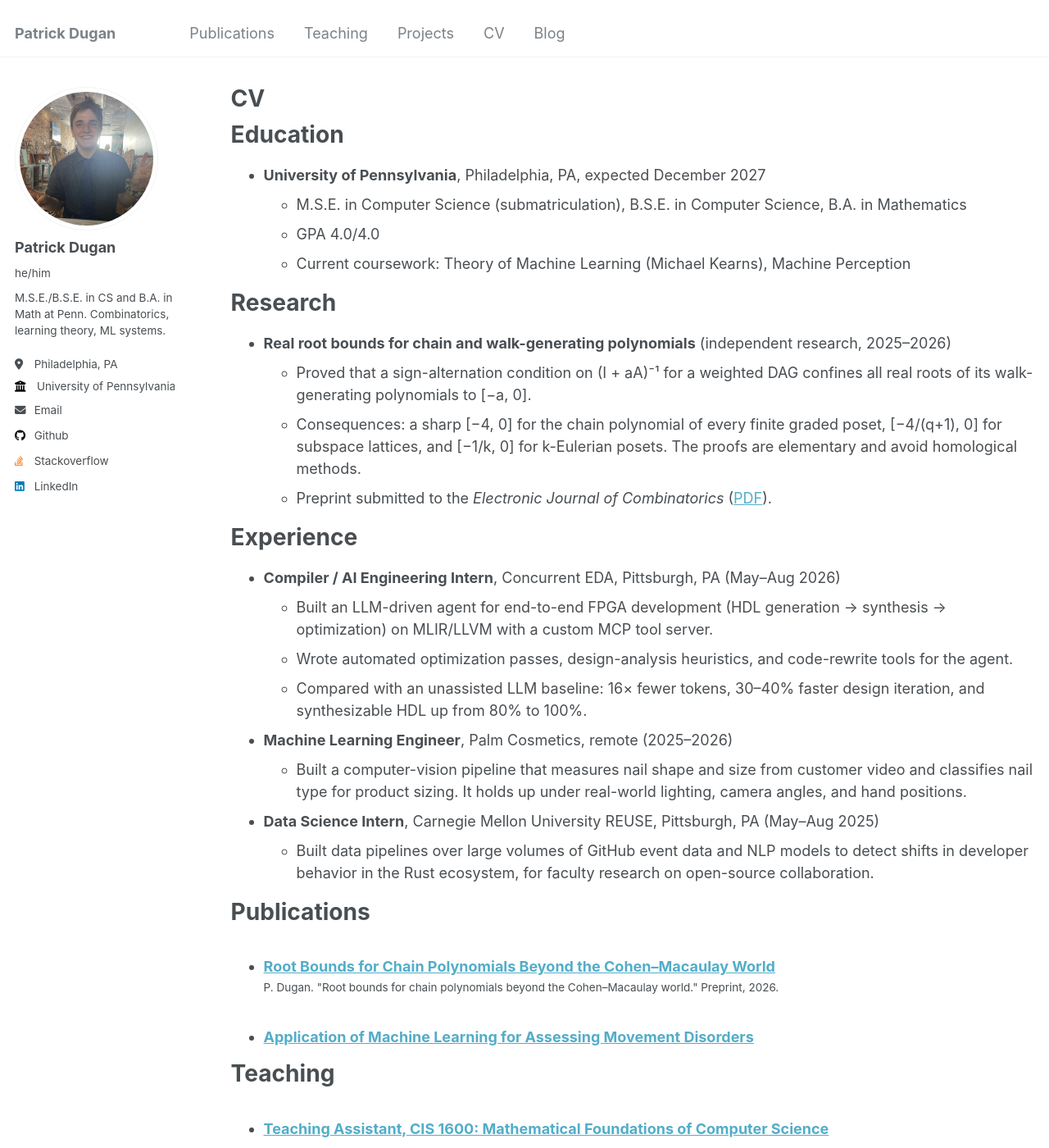
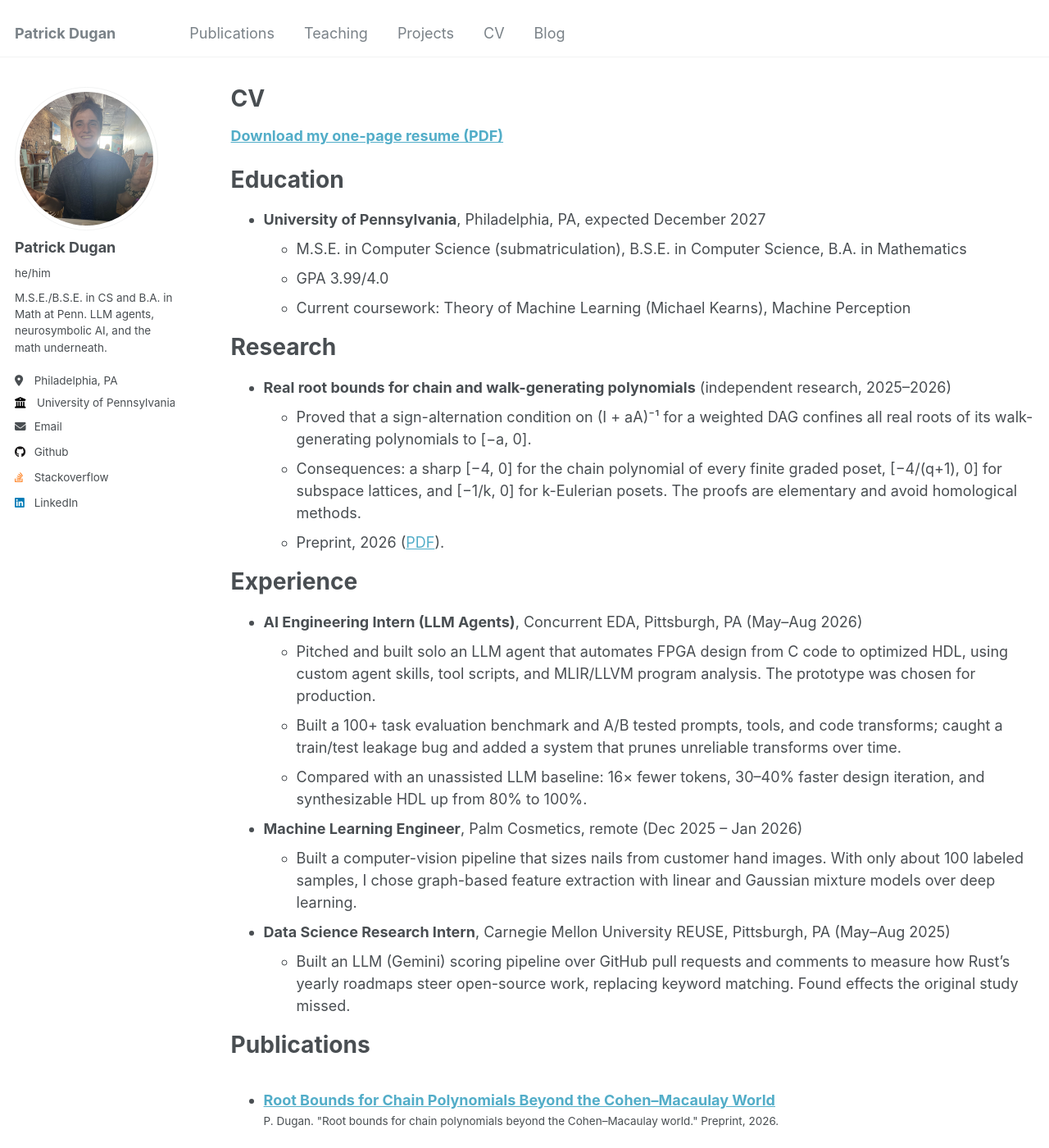
Before and after one commit to patrickDugan04/patrickDugan04.github.io, a Jekyll site: the page built from _pages/cv.md, in a window 1280 px wide and 1400 px high. Shown: the whole window at 82% size. Built offline with Jekyll 4.4.1, drawn with Linux system fonts in a browser that asks for light colours; some of the changed text lies outside the part shown.

Commit message:
Refocus site on AI; add resume PDF; fix stale details
- New bio, about text and interests centered on LLM agents, neurosymbolic AI, AI safety
- Add one-page resume PDF and links from home and CV pages
- CV: GPA 3.99, updated Concurrent EDA/Palm/CMU entries, agent skills (not MCP), AI skills line
- Paper listed as preprint
- Contact email -> pdugan@engineering.upenn.edu
- New project pages: logic gate networks, Policy Lab

Co-Authored-By: Claude Opus 5.5 <noreply@anthropic.com>
Claude-Session: https://claude.ai/code/session_016KZ9ZsoMcbF4uRGeQr8ud5

```diff
--- a/_config.yml
+++ b/_config.yml
@@ -11,7 +11,7 @@ locale: "en-US"
 title: "Patrick Dugan"
 title_separator: "-"
 name: &name "Patrick Dugan"
-description: &description "Math + CS at Penn: combinatorics, learning theory, and ML compilers"
+description: &description "AI and math at Penn: LLM agents, neurosymbolic AI, and learning theory"
 url: https://patrickDugan04.github.io # the base hostname & protocol for your site e.g. "https://mmistakes.github.io"
 baseurl: "" # the subpath of your site, e.g. "/blog"
 repository: "patrickDugan04/patrickDugan04.github.io"
@@ -24,11 +24,11 @@ author:
   avatar: "profile.png"
   name: "Patrick Dugan"
   pronouns: he/him
-  bio: "M.S.E./B.S.E. in CS and B.A. in Math at Penn. Combinatorics, learning theory, ML systems."
+  bio: "M.S.E./B.S.E. in CS and B.A. in Math at Penn. LLM agents, neurosymbolic AI, and the math underneath."
   location: Philadelphia, PA
   employer: University of Pennsylvania
   uri: # URL
-  email: "pdugan@seas.upenn.edu"
+  email: "pdugan@engineering.upenn.edu"
 
   # Academic websites
   arxiv: # URL - Update with the correct link to your profile
--- a/_pages/cv.md
+++ b/_pages/cv.md
@@ -9,11 +9,13 @@ redirect_from:
 
 {% include base_path %}
 
+**[Download my one-page resume (PDF)](/files/Patrick_Dugan_Resume.pdf)**
+
 Education
 ======
 * **University of Pennsylvania**, Philadelphia, PA, expected December 2027
   * M.S.E. in Computer Science (submatriculation), B.S.E. in Computer Science, B.A. in Mathematics
-  * GPA 4.0/4.0
+  * GPA 3.99/4.0
   * Current coursework: Theory of Machine Learning (Michael Kearns), Machine Perception
 
 Research
@@ -21,18 +23,18 @@ Research
 * **Real root bounds for chain and walk-generating polynomials** (independent research, 2025–2026)
   * Proved that a sign-alternation condition on (I + aA)⁻¹ for a weighted DAG confines all real roots of its walk-generating polynomials to [−a, 0].
   * Consequences: a sharp [−4, 0] for the chain polynomial of every finite graded poset, [−4/(q+1), 0] for subspace lattices, and [−1/k, 0] for k-Eulerian posets. The proofs are elementary and avoid homological methods.
-  * Preprint submitted to the *Electronic Journal of Combinatorics* ([PDF](/files/Dugan_chain_polynomial_root_bounds.pdf)).
+  * Preprint, 2026 ([PDF](/files/Dugan_chain_polynomial_root_bounds.pdf)).
 
 Experience
 ======
-* **Compiler / AI Engineering Intern**, Concurrent EDA, Pittsburgh, PA (May–Aug 2026)
-  * Built an LLM-driven agent for end-to-end FPGA development (HDL generation → synthesis → optimization) on MLIR/LLVM with a custom MCP tool server.
-  * Wrote automated optimization passes, design-analysis heuristics, and code-rewrite tools for the agent.
+* **AI Engineering Intern (LLM Agents)**, Concurrent EDA, Pittsburgh, PA (May–Aug 2026)
+  * Pitched and built solo an LLM agent that automates FPGA design from C code to optimized HDL, using custom agent skills, tool scripts, and MLIR/LLVM program analysis. The prototype was chosen for production.
+  * Built a 100+ task evaluation benchmark and A/B tested prompts, tools, and code transforms; caught a train/test leakage bug and added a system that prunes unreliable transforms over time.
   * Compared with an unassisted LLM baseline: 16× fewer tokens, 30–40% faster design iteration, and synthesizable HDL up from 80% to 100%.
-* **Machine Learning Engineer**, Palm Cosmetics, remote (2025–2026)
-  * Built a computer-vision pipeline that measures nail shape and size from customer video and classifies nail type for product sizing. It holds up under real-world lighting, camera angles, and hand positions.
-* **Data Science Intern**, Carnegie Mellon University REUSE, Pittsburgh, PA (May–Aug 2025)
-  * Built data pipelines over large volumes of GitHub event data and NLP models to detect shifts in developer behavior in the Rust ecosystem, for faculty research on open-source collaboration.
+* **Machine Learning Engineer**, Palm Cosmetics, remote (Dec 2025 – Jan 2026)
+  * Built a computer-vision pipeline that sizes nails from customer hand images. With only about 100 labeled samples, I chose graph-based feature extraction with linear and Gaussian mixture models over deep learning.
+* **Data Science Research Intern**, Carnegie Mellon University REUSE, Pittsburgh, PA (May–Aug 2025)
+  * Built an LLM (Gemini) scoring pipeline over GitHub pull requests and comments to measure how Rust's yearly roadmaps steer open-source work, replacing keyword matching. Found effects the original study missed.
 
 Publications
 ======
@@ -55,7 +57,8 @@ Projects
 Skills
 ======
 * **Languages:** Python, C, C++, Java, Haskell, OCaml, SQL, JavaScript/TypeScript, Bash
-* **ML:** PyTorch, TensorFlow, scikit-learn, Hugging Face, NumPy, pandas; LLM agents, MCP, retrieval, computer vision
+* **AI/ML:** LLMs, transformers, LLM agents, prompt engineering, RAG, evals, A/B testing, fine-tuning, RL, NLP, computer vision, deep learning, neurosymbolic AI
+* **Frameworks:** PyTorch, TensorFlow, Hugging Face, scikit-learn, NumPy, pandas
 * **Systems:** LLVM, MLIR, FPGA/HDL toolchains, Docker, Spark, AWS, PostgreSQL, Git, Linux
 * **Mathematics:** combinatorics, abstract algebra, spectral graph theory, learning theory (PAC, VC dimension), projective geometry, measure theory, functional analysis
 * **Spoken:** English (native), Japanese (elementary)
```
Also changed, not shown: _pages/about.md (+8 -8 lines), _portfolio/2026-ambi.md (added, +19 -0 lines), _portfolio/2026-fpga-agent.md (+2 -2 lines), _portfolio/2026-logic-gate-networks.md (added, +12 -0 lines), _publications/2026-10-03-Root-Bounds-For-Chain-Polynomials.md (+1 -1 lines), 1 other file.
